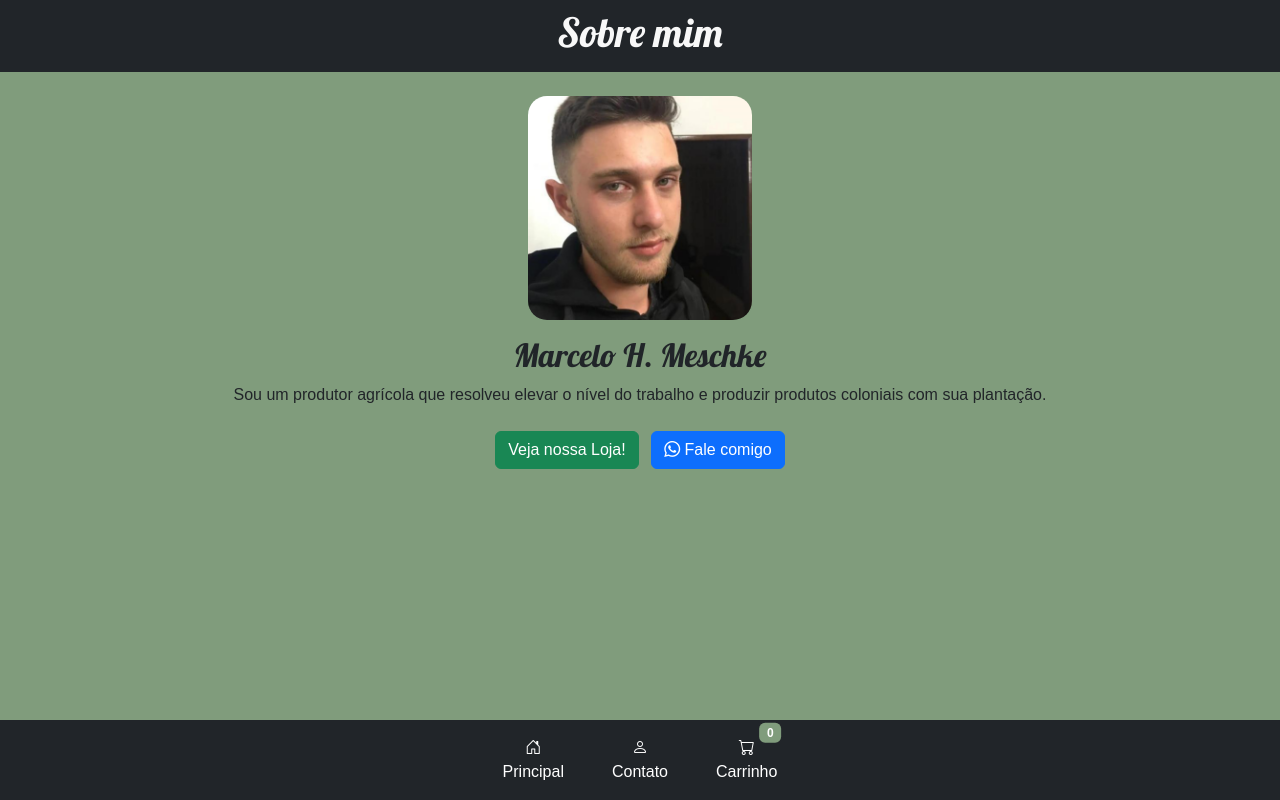
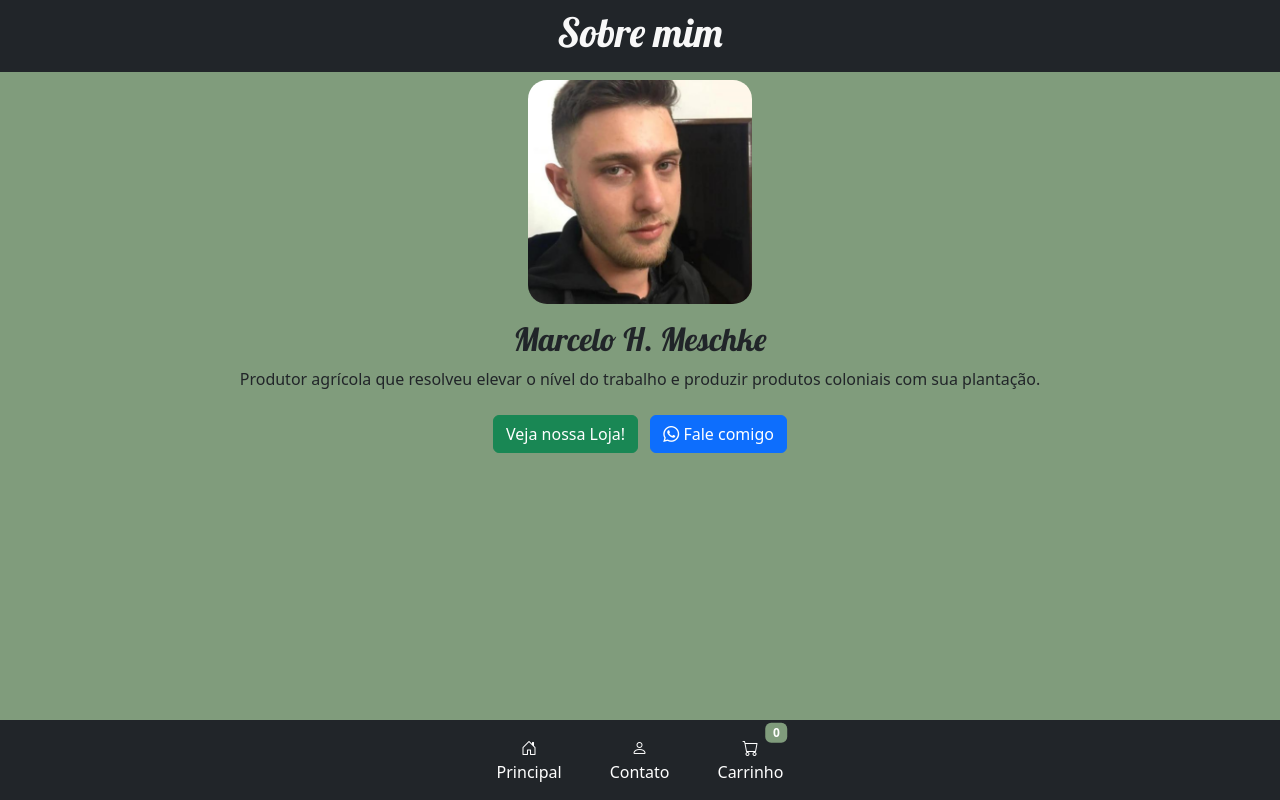
Before and after one commit to Mulleeerr/ProjetoExtensao-ProgramacaoWeb, a website: page componentes/telas/contato/contato.html in a window 1280 px wide. Drawn offline with nearby package versions, Linux system fonts and the light colour scheme.

Commit message:
Organizing Files

```diff
--- a/componentes/navbar/navbar.html
+++ b/componentes/navbar/navbar.html
@@ -5,20 +5,20 @@
       <ul class="navbar-nav">
         <li class="nav-item mx-3">
           <!-- Empilhando ícone acima do texto -->
-          <a class="nav-link active d-flex flex-column align-items-center" aria-current="page" href="../../index.html">
+          <a class="nav-link active d-flex flex-column align-items-center" aria-current="page" href="/index.html">
             <i class="bi bi-house-door"></i>
             <span>Principal</span>
           </a>
         </li>
         <li class="nav-item mx-3">
-          <a class="nav-link active d-flex flex-column align-items-center" aria-current="page" href="../../contato.html">
+          <a class="nav-link active d-flex flex-column align-items-center" aria-current="page" href="/componentes/telas/contato/contato.html">
             <i class="bi bi-person"></i>
             <span>Contato</span>
           </a>
         </li>
         <li class="nav-item mx-3 position-relative">
           <span id="cart-badge" class="badge hidden">0</span>
-          <a class="nav-link active d-flex flex-column align-items-center" aria-current="page" href="../../carrinho.html">
+          <a class="nav-link active d-flex flex-column align-items-center" aria-current="page" href="/componentes/telas/carrinho/carrinho.html">
             <i class="bi bi-cart"></i>
             <span>Carrinho</span>
           </a>
--- a/componentes/navlogo/navlogo-contato.html
+++ b/componentes/navlogo/navlogo-contato.html
@@ -12,7 +12,7 @@
 }
 </style>
 
-<nav class="navbar navbar-dark bg-dark">
+<nav class="navbar fixed-top navbar-dark bg-dark">
   <div class="container-fluid justify-content-center">
     <h1 id="navlogo-texto">Sobre mim</h1>
   </div>
--- a/carrinho.css
+++ b/componentes/telas/carrinho/carrinho.css
@@ -7,6 +7,10 @@ body {
 
 .body1 {
     background-color: #809c7c;
+}
+
+#navlogo-carrinho-mainpage {
+    margin-bottom: 80px;
 }
 
 /* Container principal */
--- a/carrinho.js
+++ b/componentes/telas/carrinho/carrinho.js
@@ -115,13 +115,13 @@ document.addEventListener('DOMContentLoaded', function() {
 
 
 function loadNavlogoCarrinho(){
-    fetch('./componentes/navlogo/navlogo-carrinho.html')
+    fetch('../../navlogo/navlogo-carrinho.html')
         .then(response => response.text())
         .then(data => document.getElementById('navlogo-carrinho-mainpage').innerHTML = data)
 }
 
 function loadNavbar(){
-    fetch('./componentes/navbar/navbar.html')
+    fetch('../../navbar/navbar.html')
         .then(response => response.text())
         .then(data => document.getElementById('navbar-mainpage').innerHTML = data)
 }
--- a/contato.css
+++ b/componentes/telas/contato/contato.css
@@ -2,7 +2,7 @@
 
 .body1 {
     background-color: #809c7c;
-    font-family: Arial, sans-serif;
+    font-family: system-ui, -apple-system, "Segoe UI", Roboto, "Helvetica Neue", "Noto Sans", "Liberation Sans", Arial, sans-serif, "Apple Color Emoji", "Segoe UI Emoji", "Segoe UI Symbol", "Noto Color Emoji";
     margin: 0;
     padding: 0;
 }
@@ -15,6 +15,10 @@
 
 #nome-marcelo {
     font-family: "Lobster", sans-serif;
+}
+
+#navlogo-contato-mainpage{
+    margin-bottom: 80px;
 }
 
 #popup {
--- a/contato.html
+++ b/componentes/telas/contato/contato.html
@@ -5,7 +5,7 @@
     <meta charset="UTF-8">
     <meta name="viewport" content="width=device-width, initial-scale=1.0">
     <link rel="stylesheet" href="./contato.css">
-    <link rel="stylesheet" href="./global/global.css">
+    <link rel="stylesheet" href="/global/global.css">
 
     <link href="https://cdn.jsdelivr.net/npm/bootstrap@5.3.3/dist/css/bootstrap.min.css" rel="stylesheet"
         integrity="sha384-QWTKZyjpPEjISv5WaRU9OFeRpok6YctnYmDr5pNlyT2bRjXh0JMhjY6hW+ALEwIH" crossorigin="anonymous">
@@ -15,7 +15,7 @@
 
 <body class="body1">
     <script src="./contato.js"></script>
-    <script src="./global/global.js"></script>
+    <script src="/global/global.js"></script>
     <script src="https://cdn.jsdelivr.net/npm/bootstrap@5.3.3/dist/js/bootstrap.bundle.min.js"
         integrity="sha384-YvpcrYf0tY3lHB60NNkmXc5s9fDVZLESaAA55NDzOxhy9GkcIdslK1eN7N6jIeHz"
         crossorigin="anonymous"></script>
@@ -24,9 +24,9 @@
     <div id="navbar-mainpage"></div>
 
     <div class="container text-center mt-4">
-        <img src="./imagens/Marcelo.png" alt="Foto de Marcelo" id="imagem_marcelo">
+        <img src="/imagens/Marcelo.png" alt="Foto de Marcelo" id="imagem_marcelo">
         <h2 id="nome-marcelo" class="mt-3">Marcelo H. Meschke</h2>
-        <p class="descricao mt-2">Sou um produtor agrícola que resolveu elevar o nível do trabalho e produzir produtos coloniais
+        <p class="descricao mt-2">Produtor agrícola que resolveu elevar o nível do trabalho e produzir produtos coloniais
             com sua plantação.</p>
     </div>
 
--- a/contato.js
+++ b/componentes/telas/contato/contato.js
@@ -7,13 +7,13 @@ function closePopup() {
 }
 
 function loadNavlogoContato(){
-    fetch('./componentes/navlogo/navlogo-contato.html')
+    fetch('../../navlogo/navlogo-contato.html')
         .then(response => response.text())
         .then(data => document.getElementById('navlogo-contato-mainpage').innerHTML = data)
 }
 
 function loadNavbar(){
-    fetch('./componentes/navbar/navbar.html')
+    fetch('../../navbar/navbar.html')
         .then(response => response.text())
         .then(data => document.getElementById('navbar-mainpage').innerHTML = data)
 }
```
Also changed, not shown: componentes/navlogo/navlogo-carrinho.html (+1 -1 lines), componentes/telas/carrinho/carrinho.html (renamed from carrinho.html, +2 -2 lines).
